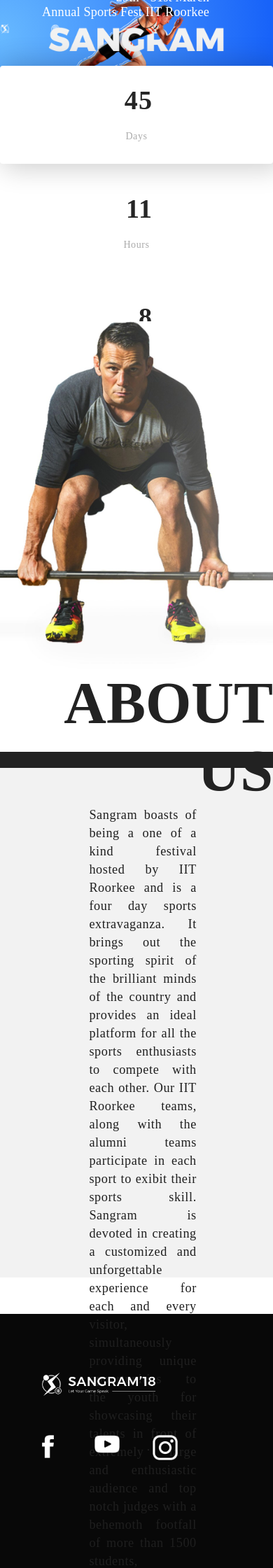
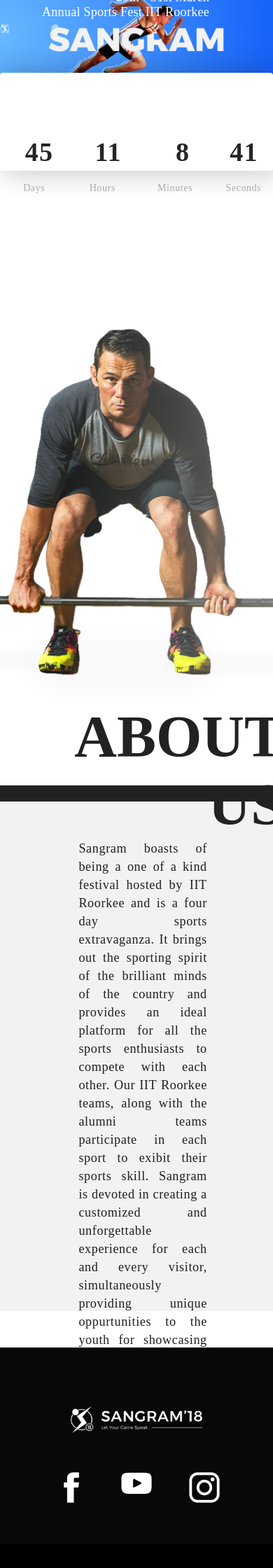
Before and after one commit to VarunBhandia/DesignStudioSangram, a PHP site: page / in a window 390 px wide; the page is wider, and only the part inside the window is pictured. Shown: the top 2240 px of that part at 70% size. Run offline with PHP 8.4, Linux system fonts and the light colour scheme.

Commit message:
Footer responsive and timer

```diff
--- a/css/style.css
+++ b/css/style.css
@@ -101,7 +101,7 @@ width: 3.3vw;}
 
 .footerlogo{
     padding-bottom: 4em;
-    width: 60%;
+    width: 75%;
 }
 
 .black1{
@@ -110,18 +110,30 @@ width: 3.3vw;}
     height: 26em;
 }
 
+@media only screen and (max-width: 500px) {
+    .black1 {
+        height: 20em;
+    }
+}
+
 .black2{
     padding-top: 6em;
     background-color:#000000;
     height: 26em;
 }
 
+@media only screen and (max-width: 500px) {
+    .black2 {
+        height: 26em;
+    }
+}
+
 .socialicons1{
-    width: 1.2em;
+/*    width: 1.2em;*/
 }
 
 .socialicons{
-    width: 2.6em;
+/*    width: 2.6em;*/
 }
 
 .contact{
--- a/footer.php
+++ b/footer.php
@@ -1,23 +1,25 @@
     <div class="footer">
         <div class="row">
-            <div class="col-mdd-8 black1">
+            <div class="col-md-8 black1">
                 <div class="row">
+                    <center>
                     <div class="col-xs-2"></div>
                     <div class="col-xs-8">
                         <img src="img/combined.png" alt="sangram'18" class="footerlogo">
                         <div class="row">
-                            <div class="col-xs-3">
+                            <div class="col-xs-4">
                                 <img src="img/fb.png" alt="Sangram facebook" class="socialicons1">
                             </div>
-                            <div class="col-xs-3">
+                            <div class="col-xs-4">
                                 <img src="img/youtube.png" alt="Sangram youtube" class="socialicons">
                             </div>
-                            <div class="col-xs-3">                        .
+                            <div class="col-xs-4">                        .
                                 <img src="img/insta.png" alt="Sangram instagram" class="socialicons">
                             </div>
                         </div>
                     </div>
                     <div class="col-xs-2"></div>
+                        </center>
                 </div>
             </div>
             <div class="col-md-4 black2">
--- a/index.php
+++ b/index.php
@@ -37,7 +37,7 @@
         <div class="col-md-8">
         <div class="timer_div ">
             <center>
-            <div class="col-md-3" style="padding: 30px;">
+            <div class="col-xs-3" style="padding: 30px;">
             <p id="days" style=" width: 46px;
   height: 27px;
   mix-blend-mode: undefined;
@@ -49,7 +49,7 @@
   line-height: 1.05;
   letter-spacing: 1.1px;
   text-align: right;
-                                color: #252525;"></p></br>
+                                color: #252525;"></p><br>
             <p style = "mix-blend-mode: undefined;
 
   font-family: Montserrat;
@@ -66,7 +66,7 @@
             </div>
                 </center>
              <center>
-            <div class="col-md-3" style="padding: 30px;">
+            <div class="col-xs-3" style="padding: 30px;">
             <p id="hours" style=" width: 46px;
   height: 27px;
   mix-blend-mode: undefined;
@@ -78,7 +78,7 @@
   line-height: 1.05;
   letter-spacing: 1.1px;
   text-align: right;
-                                color: #252525;"></p></br>
+                                color: #252525;"></p><br>
             <p style = "mix-blend-mode: undefined;
 
   font-family: Montserrat;
@@ -94,7 +94,7 @@
             </div>
             </center>
             <center>
-            <div class="col-md-3" style="padding: 30px;">
+            <div class="col-xs-3" style="padding: 30px;">
             <p id="min" style=" width: 46px;
   height: 27px;
   mix-blend-mode: undefined;
@@ -106,7 +106,7 @@
   line-height: 1.05;
   letter-spacing: 1.1px;
   text-align: right;
-                                color: #252525;"></p></br>
+                                color: #252525;"></p><br>
             <p style = "mix-blend-mode: undefined;
 
   font-family: Montserrat;
@@ -122,7 +122,7 @@
             </div>
                 </center>
             <center>
-            <div class="col-md-3" style="padding: 30px;">
+            <div class="col-xs-3" style="padding: 30px;">
             <p id="sec" style=" width: 46px;
   height: 27px;
   mix-blend-mode: undefined;
@@ -134,7 +134,7 @@
   line-height: 1.05;
   letter-spacing: 1.1px;
   text-align: right;
-                                color: #252525;"></p></br>
+                                color: #252525;"></p><br>
             <p style = "mix-blend-mode: undefined;
 
   font-family: Montserrat;
@@ -187,7 +187,7 @@ var x = setInterval(function() {
 </script>
 </div>
         </div>
-<!--<div>-->
+<div>
         <div class="col-md-2"></div>
 
         </div>
@@ -211,7 +211,7 @@ var x = setInterval(function() {
             </div>
         </div>
     </div>
-<!--</div>-->
+</div>
     <?php include("footer.php"); ?>
 
 </body>
```
